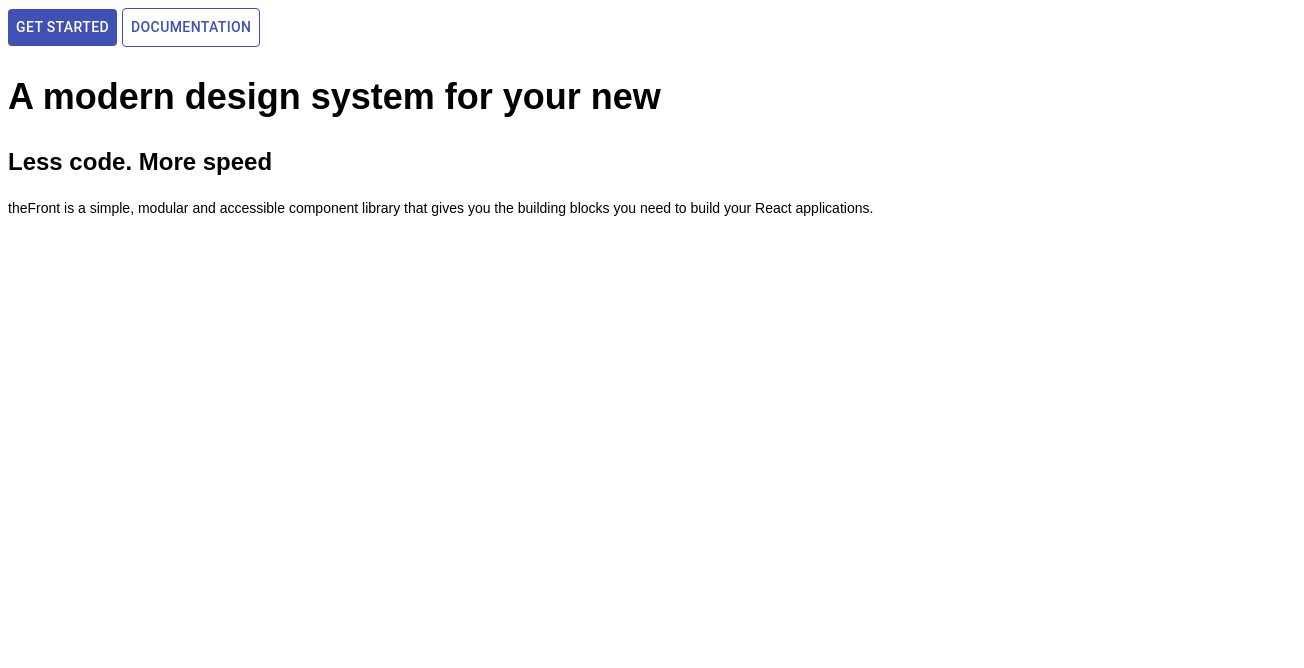
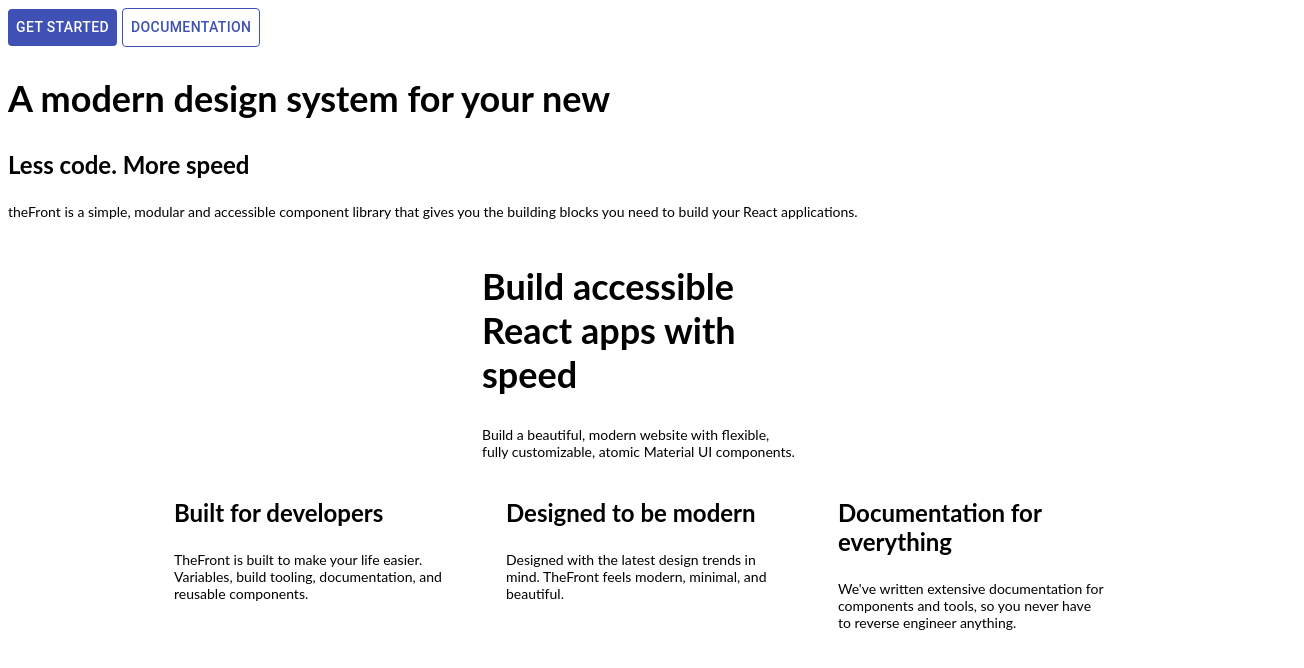
Before and after one commit to cwgmobile/app_thefront, a React (Create React App) app: page / in a window 1280 px wide. Shown: the top 668 px of the page, 1304 px wide, since content can reach past the window. Built offline with nearby package versions, Linux system fonts and the light colour scheme.

Commit message:
subindo aula 23/06/21

```diff
--- a/public/index.html
+++ b/public/index.html
@@ -10,7 +10,9 @@
       content="Web site created using create-react-app"
     />
 
+    <link rel="preconnect" href="https://fonts.gstatic.com" crossorigin>
     <link rel="manifest" href="%PUBLIC_URL%/manifest.json" />
+    <link rel="preconnect" href="https://fonts.googleapis.com">
 
     <title>React App</title>
   </head>
--- /dev/null
+++ b/src/Home/SectionIntro/index.js
@@ -0,0 +1,51 @@
+import React from "react";
+import Grid from "@material-ui/core/Grid";
+import { Title, Body, Subtitle } from "../../components/Text";
+import styles from "./styles";
+
+const SectionIntro = () => {
+	// eslint-disable-next-line no-unused-vars
+	const classes = styles();
+	return (
+		<div>
+			<Grid container justify="center">
+				<Grid item md={3}>
+					<Title
+						text="Build accessible React apps with speed"
+						style={{ textAlign: "center" }}
+					/>
+					<Body
+						text="Build a beautiful, modern website with flexible, fully customizable, atomic Material UI components."
+						style={{ textAlign: "center", color: "#718096" }}
+					/>
+				</Grid>
+			</Grid>
+
+			<Grid container justify="center" spacing={8}>
+				<Grid item md={3}>
+					<Subtitle text="Built for developers" />
+					<Body
+						text="TheFront is built to make your life easier. Variables, build tooling, documentation, and reusable components."
+						style={{ color: "#718096" }}
+					/>
+				</Grid>
+				<Grid item md={3}>
+					<Subtitle text="Designed to be modern" />
+					<Body
+						text="Designed with the latest design trends in mind. TheFront feels modern, minimal, and beautiful."
+						style={{ color: "#718096" }}
+					/>
+				</Grid>
+				<Grid item md={3}>
+					<Subtitle text="Documentation for everything" />
+					<Body
+						text="We've written extensive documentation for components and tools, so you never have to reverse engineer anything."
+						style={{ color: "#718096" }}
+					/>
+				</Grid>
+			</Grid>
+		</div>
+	);
+};
+
+export default SectionIntro;
--- /dev/null
+++ b/src/Home/SectionIntro/styles.js
@@ -0,0 +1,5 @@
+import { makeStyles } from "@material-ui/core";
+
+const styles = makeStyles(() => ({}));
+
+export default styles;
--- a/src/Home/index.js
+++ b/src/Home/index.js
@@ -2,6 +2,7 @@
 import ButtonPrimary from "../components/ButtonPrimary";
 import ButtonSecondary from "../components/ButtonSecondary";
 import { Title, Subtitle, Body } from "../components/Text";
+
 
 const Home = () => {
 	return (
--- a/src/components/Text/styles.js
+++ b/src/components/Text/styles.js
@@ -2,15 +2,15 @@
 
 const styles = makeStyles(() => ({
 	title: {
-		fontFamily: "sans-serif",
+		fontFamily: "lato,sans-serif",
 		fontSize: 36,
 	},
 	subtitle: {
-		fontFamily: "sans-serif",
+		fontFamily: "lato,sans-serif",
 		fontSize: 24,
 	},
 	body: {
-		fontFamily: "sans-serif",
+		fontFamily: "lato,sans-serif",
 		fontSize: 14,
 	},
 }));
--- a/src/index.js
+++ b/src/index.js
@@ -1,12 +1,13 @@
 import React from 'react';
 import ReactDOM from 'react-dom';
-
+import SectionIntro from './Home/SectionIntro';
 import Home from './Home/index';
 
 
 ReactDOM.render(
   <React.StrictMode>
     <Home/>
+    <SectionIntro/>
   </React.StrictMode>,
   document.getElementById('root')
 );
```
